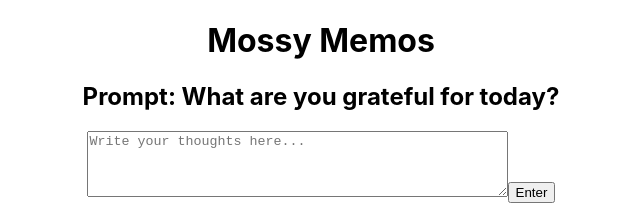
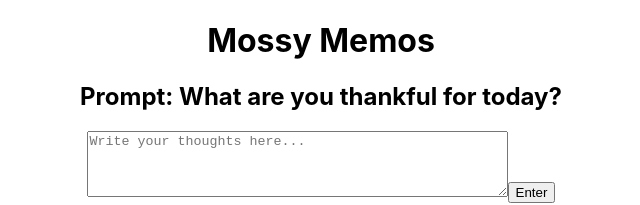
Before and after one commit to laurie8925/diary-app, a React (Create React App) app: page / in a window 1280 px wide. Shown: the top 205 px of the page, without its empty margins (319-959 px from the left). Built offline with nearby package versions, Linux system fonts and the light colour scheme.

Commit message:
thankful not grateful

```diff
--- a/src/App.js
+++ b/src/App.js
@@ -22,7 +22,7 @@ function App() {
 
       <main>
         <section>
-          <h2>Prompt: What are you grateful for today?</h2>
+          <h2>Prompt: What are you thankful for today?</h2>
           <textarea
             rows="4"
             cols="50"
```
